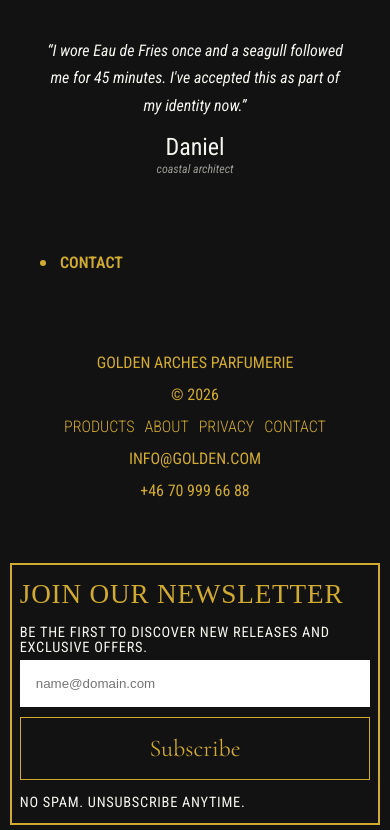
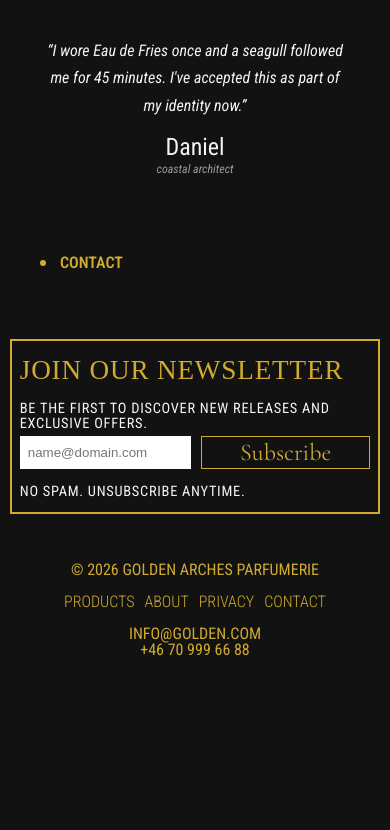
Before and after one commit to isabelletherese/fed25d-inl-golden-arches-perfumerie, a website built with Vite: page index.html in a window 390 px wide. Shown: the part 2782-3612 px from the top of the page. After the commit the page ends 3441 px from the top, so only its background shows below. Built offline with nearby package versions, Linux system fonts and the light colour scheme; a web font is replaced by a local one.

Commit message:
refactor: footer layout and mobile responsiveness

```diff
--- a/index.html
+++ b/index.html
@@ -276,10 +276,22 @@
   <footer id="contact">
     <h2>Contact</h2>
 
+        <!-- Nyhetsbrev -->
+    <section class="newsletter">
+      <h3 class="newsletter__title">Join Our Newsletter</h3>
+      <p>Be the first to discover new releases and exclusive offers.</p>
+
+      <form class="newsletter__form">
+        <input type="email" placeholder="name@domain.com" required>
+        <button type="submit">Subscribe</button>
+      </form>
+
+      <p>No spam. Unsubscribe anytime.</p>
+    </section>
+
     <div class="footer__content">
       <div>
-        <p>Golden arches parfumerie</p>
-        <p>&copy; 2026</p>
+        <p>&copy; 2026 Golden arches parfumerie</p>
       </div>
 
       <nav class="footer__nav">
@@ -294,19 +306,6 @@
         <p>+46 70 999 66 88</p>
       </div>
     </div>
-
-    <!-- Nyhetsbrev -->
-    <section class="newsletter">
-      <h3 class="newsletter__title">Join Our Newsletter</h3>
-      <p>Be the first to discover new releases and exclusive offers.</p>
-
-      <form class="newsletter__form">
-        <input type="email" placeholder="name@domain.com" required>
-        <button type="submit">Subscribe</button>
-      </form>
-
-      <p>No spam. Unsubscribe anytime.</p>
-    </section>
   </footer>
 
   <script type="module" src="./src/main.ts"></script>
--- a/src/styles/_footer.scss
+++ b/src/styles/_footer.scss
@@ -2,20 +2,25 @@
   font-family: 'Roboto Condensed', sans-serif;
   text-transform: uppercase;
   display: flex;
-    justify-content: space-evenly;
-    align-items: flex-start;
+  flex-direction: column;
+  align-items: center;
+  text-align: center;
+  gap: 1rem;
   margin-top: 3rem;
+  padding: 0 40px;
 
   p {
     color: var(--primary-accent-color);
     font-size: 1rem;
-        margin: 0 3rem;
+    margin: 0;
   }
 }
 
 .footer__nav {
   display: flex;
   gap: 10px;
+  flex-wrap: wrap;
+  justify-content: center;
 
   a {
     text-decoration: none;
@@ -24,9 +29,13 @@
   }
 }
 
+.footer__contact {
+  text-align: center;
+}
+
 .newsletter {
   margin: 3rem auto;
-    max-width: 700px;
+ width: 95%;
   border: 2px solid var(--primary-accent-color);
   padding: 0.5rem;
 
@@ -82,24 +91,36 @@
   }
 }
 
-@media (max-width: 768px) {
+@media screen and (min-width: 768px) {
   .footer__content {
-        flex-direction: column;
+    display: grid;
+    grid-template-columns: 1fr 1fr 1fr;
     align-items: center;
-        text-align: center;
+    text-align: left;
 
     p {
       margin: 1rem 0;
     }
   }
 
+  .footer__nav {
+    justify-content: center;
+    flex-wrap: nowrap;
+  }
+
+  .footer__contact {
+    text-align: right;
+  }
+
   .newsletter {
-        width: 95%;
+      max-width: 700px;
+
 
     .newsletter__form {
       flex-direction: column;
 
-            input, button {
+      input,
+      button {
         width: 100%;
         padding: 1rem;
       }
```
Also changed, not shown: 1 other file. Lines whose indentation alone changed are shown as unchanged.
